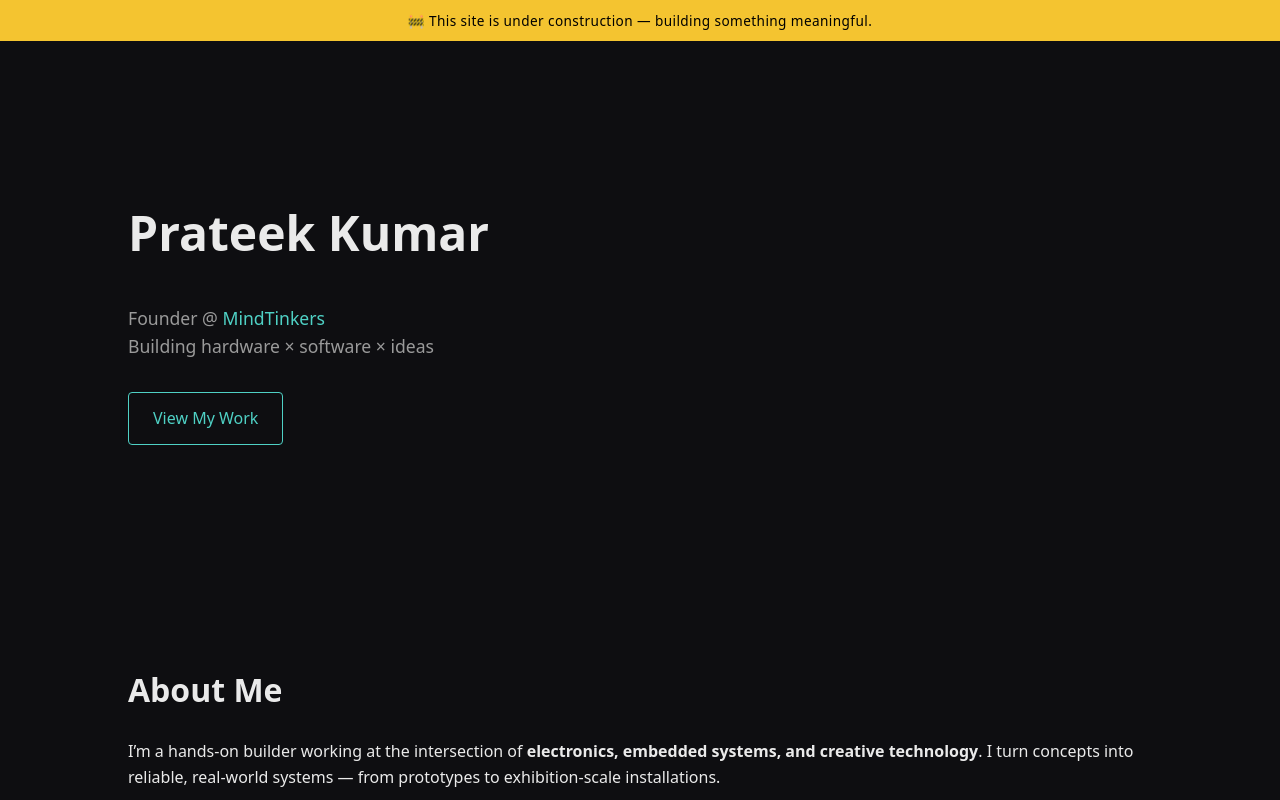
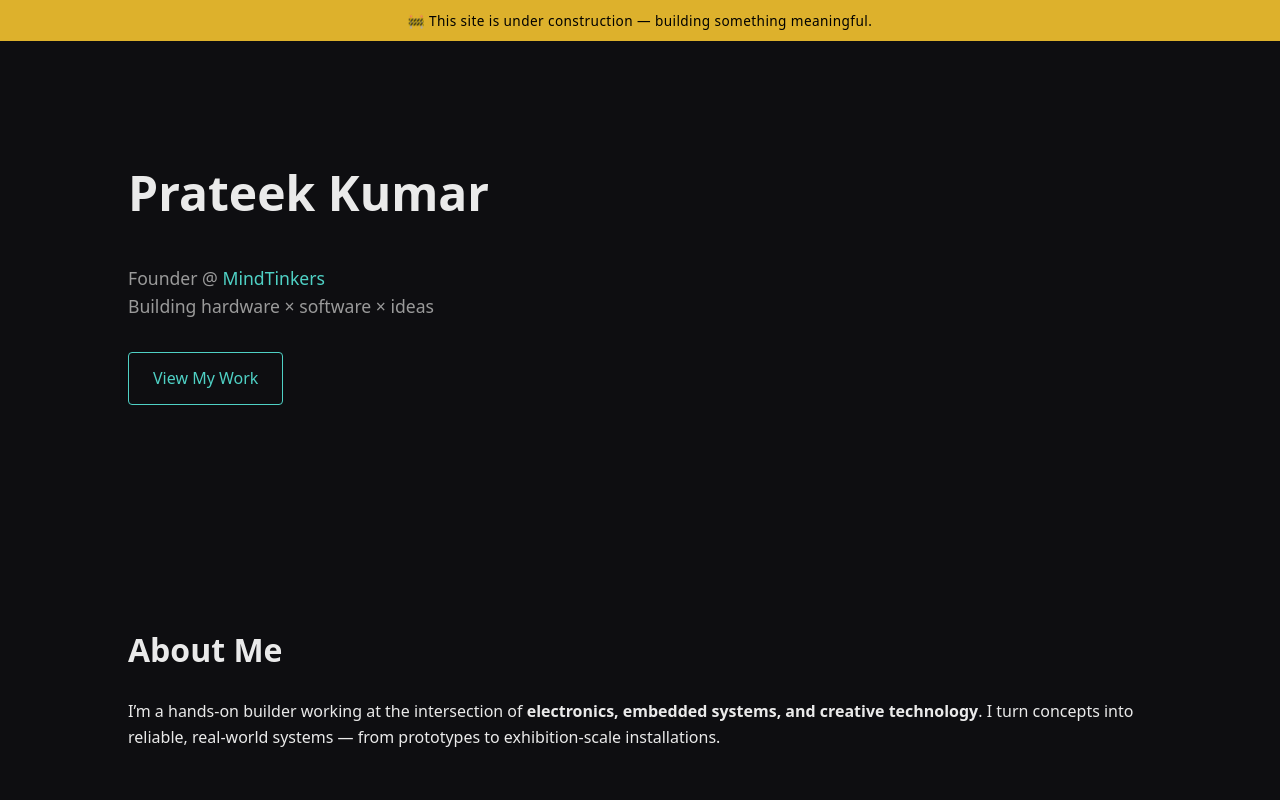
Before and after one commit to prateekKBuilds/prateekKBuilds.github.io, a plain HTML site: page index.html in a window 1280 px wide. Shown: the top 800 px of the page. Drawn offline with Linux system fonts and the light colour scheme.

Commit message:
Update style.css

```diff
--- a/style.css
+++ b/style.css
@@ -408,7 +408,6 @@ footer a {
 }
 
 
-/* UNDER CONSTRUCTION BANNER */
 .under-construction {
   position: fixed;
   top: 0;
@@ -422,9 +421,10 @@ footer a {
   font-weight: 500;
   z-index: 9999;
   letter-spacing: 0.03em;
+  cursor: pointer;
 }
 
-/* Push content down so it doesn't hide */
-body {
-  padding-top: 40px;
+/* subtle hover cue */
+.under-construction:hover {
+  opacity: 0.9;
 }
```
